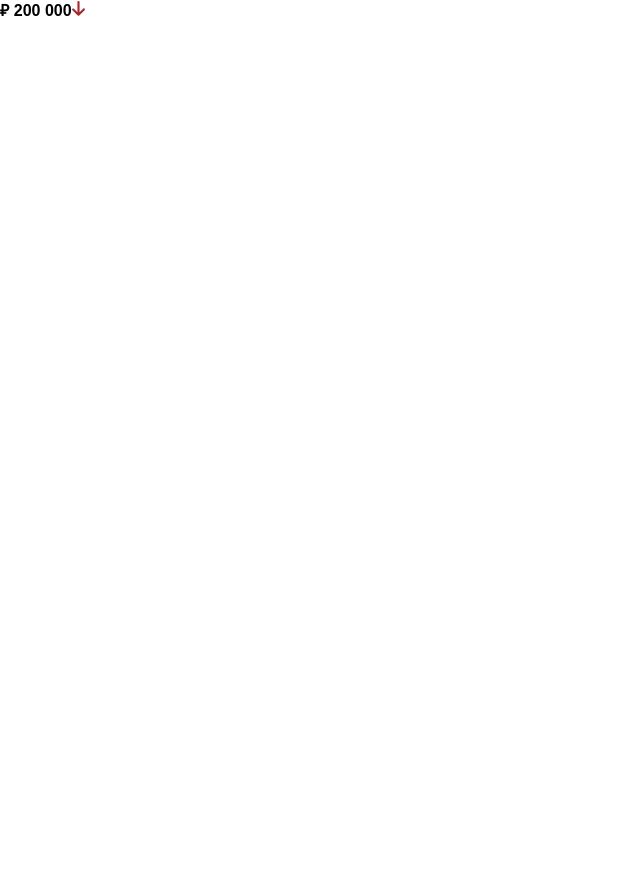
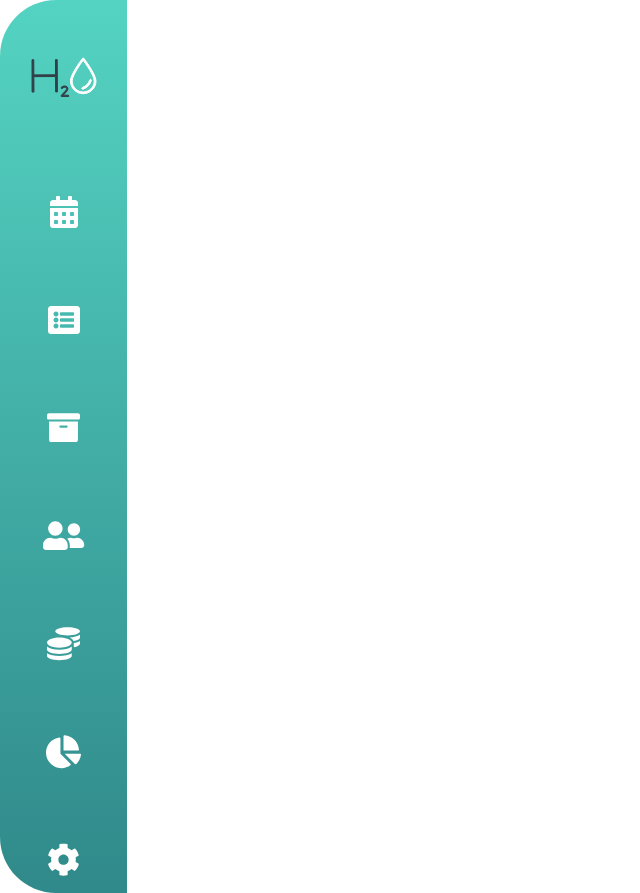
Before and after one commit to bemyexe/cleaning, a React (Vite) app: page / in a window 1280 px wide. Shown: the whole page, without its empty margins (0-640 px from the left). Before the commit the page ends 800 px from the top, so only its background shows below. Built offline with nearby package versions, Linux system fonts and the light colour scheme.

Commit message:
feature(components): implemented nav-side-bar

```diff
--- /dev/null
+++ b/src/app/components/navigation-side-bar/icons.ts
@@ -0,0 +1,17 @@
+import Calendar from '../../../assets/calendar.svg?react';
+import Diagram from '../../../assets/diagram.svg?react';
+import Folder from '../../../assets/folder.svg?react';
+import List from '../../../assets/list.svg?react';
+import Money from '../../../assets/money.svg?react';
+import Peeps from '../../../assets/peeps.svg?react';
+import Settings from '../../../assets/settings.svg?react';
+
+export const ICONS = [
+  {Icon: Calendar, link: '/calendar', label: 'Календарь'},
+  {Icon: List, link: '/tasks', label: 'Список'},
+  {Icon: Folder, link: '/files', label: 'Файлы'},
+  {Icon: Peeps, link: '/users', label: 'Пользователи'},
+  {Icon: Money, link: '/finance', label: 'Финансы'},
+  {Icon: Diagram, link: '/analytics', label: 'Аналитика'},
+  {Icon: Settings, link: '/settings', label: 'Настройки'},
+];
--- /dev/null
+++ b/src/app/components/navigation-side-bar/index.tsx
@@ -0,0 +1,30 @@
+import clsx from 'clsx';
+
+import Logo from '../../../assets/logo.svg?react';
+
+import {ICONS} from './icons';
+
+import './style.scss';
+
+export const NavigationSidebar = () => {
+  const {pathname} = window.location;
+  return (
+    <nav className="navigation-side-bar">
+      <Logo />
+      <ul className="icons-list">
+        {ICONS.map(({Icon, link, label}, index) => (
+          <li
+            key={index}
+            className={clsx({
+              'icon-list_item': true,
+              active: link === pathname,
+            })}>
+            <a href={link} aria-label={label}>
+              <Icon className="icon-svg" />
+            </a>
+          </li>
+        ))}
+      </ul>
+    </nav>
+  );
+};
--- /dev/null
+++ b/src/app/components/navigation-side-bar/style.scss
@@ -0,0 +1,42 @@
+.navigation-side-bar {
+  min-height: 100vh;
+  max-width: 127px;
+  background: linear-gradient(to bottom, var(--main), var(--main-dark));
+  border-radius: 56px 0 0 56px;
+
+  padding: 57px 32px 0 32px;
+
+  display: flex;
+  flex-direction: column;
+  align-items: center;
+  gap: 84px;
+
+  .icons-list {
+    display: flex;
+    flex-direction: column;
+    align-items: center;
+
+    gap: 44px;
+    .icon-list_item {
+      display: flex;
+      justify-content: center;
+      align-items: center;
+
+      width: 64px;
+      height: 64px;
+      padding: 14px;
+      border-radius: 16px;
+      &:hover {
+        background-color: var(--side-icon-bg);
+      }
+
+      &.active {
+        background-color: var(--side-icon-bg);
+      }
+
+      .icon-svg {
+        fill: var(--white);
+      }
+    }
+  }
+}
--- a/src/app/index.tsx
+++ b/src/app/index.tsx
@@ -1,12 +1,11 @@
-import Arrow from '../assets/arrow.svg?react';
+import {NavigationSidebar} from './components/navigation-side-bar';
 
 import './style.scss';
 
 export const App = () => {
   return (
     <div className="app">
-      ₽ 200 000
-      <Arrow className="test" />
+      <NavigationSidebar />
     </div>
   );
 };
--- a/src/index.tsx
+++ b/src/index.tsx
@@ -5,6 +5,7 @@ import {App} from './app';
 
 import './styles/reset.scss';
 import './styles/global.scss';
+import './styles/colors.scss';
 
 createRoot(document.getElementById('root')!).render(
   <StrictMode>
--- a/src/styles/colors.scss
+++ b/src/styles/colors.scss
@@ -1,5 +1,6 @@
 :root {
   --main: #54d3c2;
+  --main-dark: #30898a;
   --white: #ffffff;
   --gray-bg: #f8f8f8;
   --main-text: #323f47;
--- a/src/styles/global.scss
+++ b/src/styles/global.scss
@@ -12,6 +12,12 @@
   font-style: normal;
 }
 
+*,
+*::before,
+*::after {
+  box-sizing: border-box;
+}
+
 body {
   font-family: 'Proxima Nova', sans-serif;
 }
--- a/src/styles/reset.scss
+++ b/src/styles/reset.scss
@@ -1,8 +1,3 @@
-/* http://meyerweb.com/eric/tools/css/reset/
-   v2.0 | 20110126
-   License: none (public domain)
-*/
-
 html,
 body,
 div,
```
